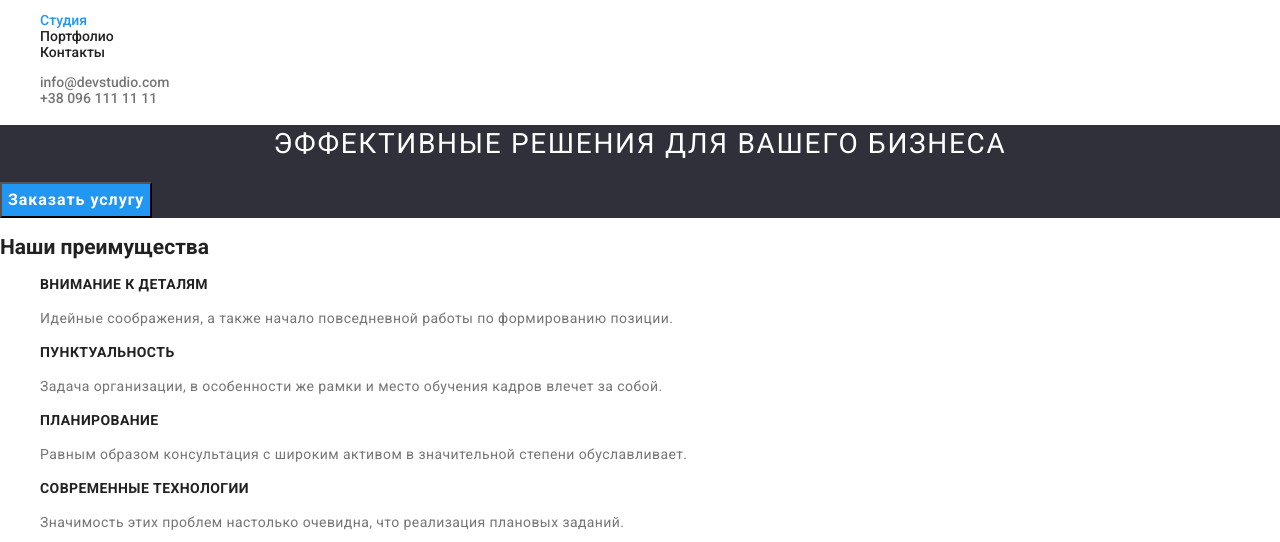
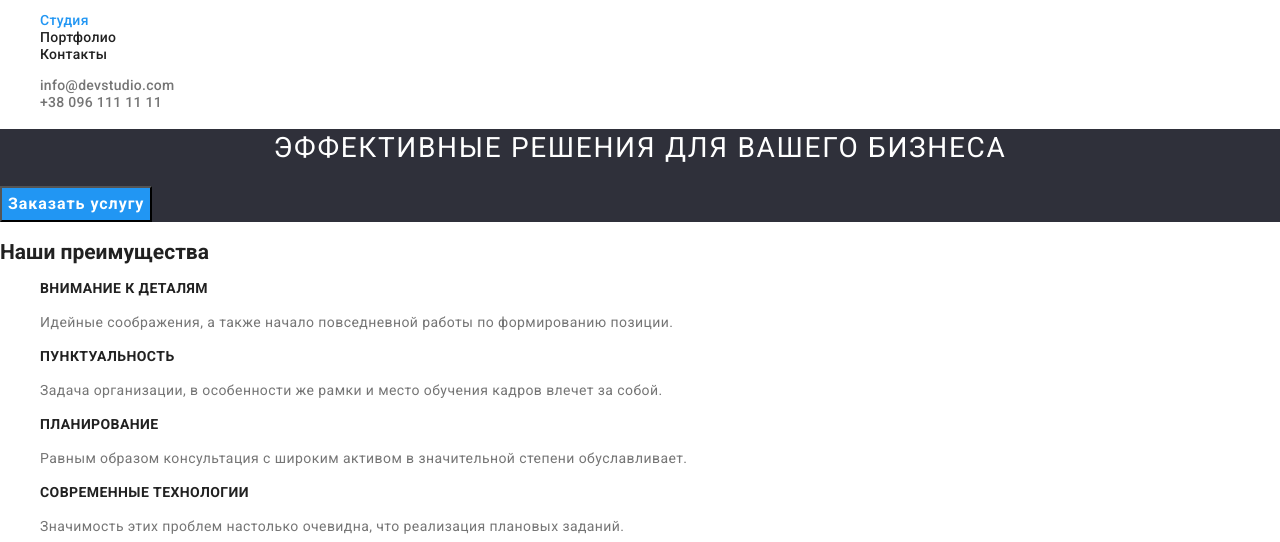
Before and after one commit to Bogdan8633/goit-markup-hw-02, a plain HTML site: page index.html in a window 1280 px wide. Shown: the part 33-575 px from the top of the page. Drawn offline with Linux system fonts and the light colour scheme.

Commit message:
Редактує д.з 2 прибирає зайві класи та додає деяку стилізацію текстам

```diff
--- a/css/styles.css
+++ b/css/styles.css
@@ -20,45 +20,45 @@ body {
     font-family: var(--primery-font);
     letter-spacing: 0,03em;
 }
+
 /* header */
 
 .logo {
     color: var(--primery-color);
     font-family: var(--secondary-font);
     font-size: 26px;
-    font-weight: 700;
+    font-weight: var(--bolt-font);
     line-height: 1.19;
     text-decoration: none;
     letter-spacing: 0.03;
 }
+
 .accent {
     color: var(--accent-color);
 }
-.menu-list {
+
+.no-markers {
     list-style: none;
 }
 
 .menu-link {
     color: var(--primery-color);
+    font-weight: var(--medium-font);
     text-decoration: none;
-    font-family: var(--primery-font);
-    font-size: var(--primary-font-size);
-    font-weight: var(--medium-font);
+    line-height: 1.14;
+    letter-spacing: 0.02em;
 }
 .menu-link:hover,
 .menu-link:focus {
     color: var(--accent-color);
 }
 
-.connection {
-    list-style: none;
-}
 .contact-us {
     color: var(--secondary-color);
+    font-weight: var(--medium-font);
+    line-height: 1.14;
+    letter-spacing: 0.02em;
     text-decoration: none;
-    font-family: var(--primery-font);
-    font-size: var(--primary-font-size);
-    font-weight: var(--medium-font);
 }
 .contact-us:hover,
 .contact-us:focus {
@@ -73,12 +73,13 @@ body {
     color: var(--light-color);
     font-weight: var(--bolder-font)
     font-size: 44px;
-    font-family: 'Roboto';
+    font-family: var(--primery-font);
     line-height: 1.36;
     text-align: center;
     letter-spacing: 0.06em;
     text-transform: uppercase;
 }
+
 .button {
     font-family: inherit;
 
@@ -142,9 +143,7 @@ display: flex;
     line-height: 1.19;
     letter-spacing: 0.03em;
 }
-.no-markers {
-    list-style: none;
-}
+
 /* footer */
 .logo-footer {
     color: var(--light-color);
--- a/index.html
+++ b/index.html
@@ -18,7 +18,7 @@
     <header class="content">
         <a class=logo href="./index.html"><span class="accent">Web</span>Studio</a>
         <nav class="menu">
-            <ul class="menu-list">
+            <ul class="menu-list no-markers">
                 <li class="menu-item">
                     <a href="./index.html" class="menu-link current">Студия</a>
                 </li>
@@ -30,14 +30,14 @@
                 </li>
             </ul>
         </nav>
-        <ul class="connection">
+        <ul class="connection no-markers">
             <li><a href="mailto:info@devstudio.com" class="contact-us">info@devstudio.com</a></li>
             <li><a href="tel+380961111111" class="contact-us">+38 096 111 11 11</a></li>
         </ul>
     </header>
     <main class="content">
         <!--hero-->
-        <section class="cooperation backblack">
+        <section class="backblack">
             <h1 class="hero-title">Эффективные решения для вашего бизнеса</h1>
             <button type="button" class="contained">Заказать услугу</button>
         </section>
```
